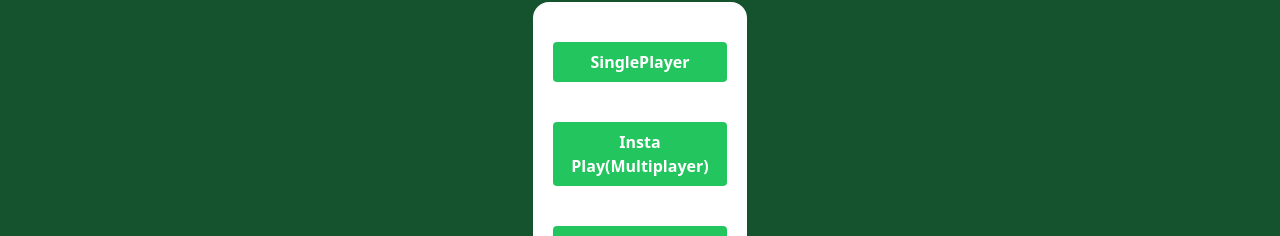
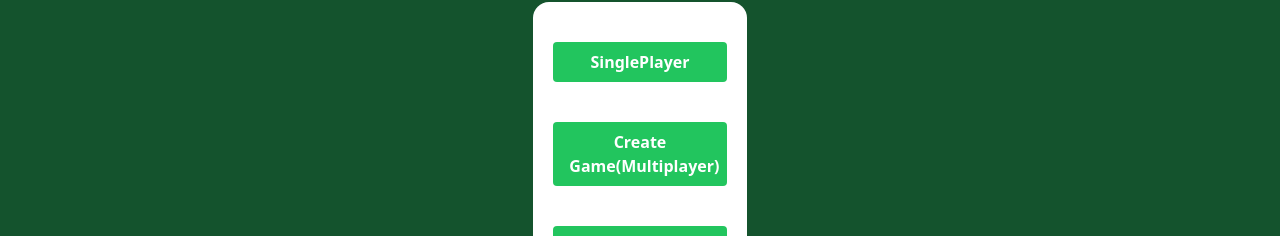
Before and after one commit to galpodlipnik1/snake-game, a React (Vite) app in the folder client/: page / in a window 1280 px wide. Shown: the part 394-630 px from the top of the page. Built offline with nearby package versions, Linux system fonts and the light colour scheme.

Commit message:
changed button name

```diff
--- a/client/src/pages/HomePage.jsx
+++ b/client/src/pages/HomePage.jsx
@@ -82,7 +82,7 @@ const HomePage = () => {
                 handleInstaPlay();
               }}
             >
-              Insta Play(Multiplayer)
+              Create Game(Multiplayer)
             </button>
             <button
               type="button"
```
